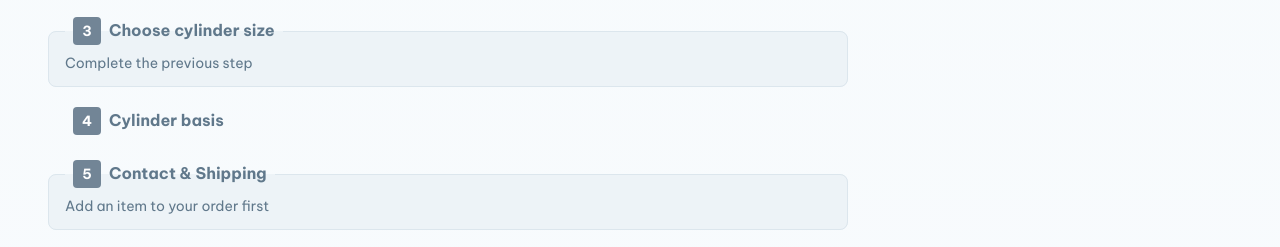
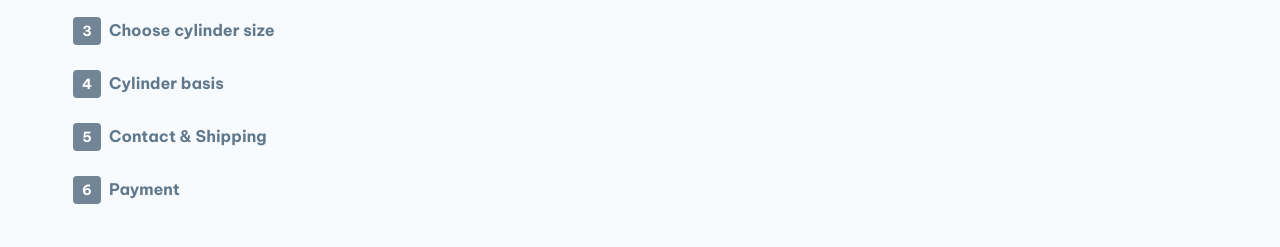
Before and after one commit to thanhtrucNG/calibration-gas-test, a plain HTML site: page index.html in a window 1280 px wide. Shown: the part 1636-1883 px from the top of the page. Drawn offline with Linux system fonts and the light colour scheme.

Commit message:
change catalogue 2

```diff
--- a/src/components/order-completion.js
+++ b/src/components/order-completion.js
@@ -1,4 +1,5 @@
 import { element, icon } from '../lib/dom.js';
+import { markNextLockedStep } from '../lib/locked-steps.js';
 import { language, t } from '../lib/locale.js';
 import { formatPrice } from '../lib/storefront.js';
 import { secureURL } from '../checkout/payment-service.js';
@@ -143,6 +144,7 @@ export function createOrderCompletion(checkout) {
     payment.placeholder.textContent = t(state.shippingUnlocked ? 'Complete Contact & Shipping first' : 'Add an item to your order first');
     setState(shipping, state.shippingUnlocked, state.paymentUnlocked);
     setState(payment, state.paymentUnlocked, p.status === 'confirmed');
+    markNextLockedStep(root.closest('.configurator') ?? document);
     // City / Province follows the selected country (list, free text, or disabled until a country is picked).
     region.setCountry(order.shipping.countryCode && order.shipping.country ? order.shipping.countryCode : '');
     for (const [key, { group, input, error }] of inputs) {
--- a/src/components/product-configurator.js
+++ b/src/components/product-configurator.js
@@ -6,6 +6,7 @@ import { createConfiguratorStep, describeOption } from './configurator-step.js';
 import { createEditionPurchase } from './edition-purchase.js';
 import { createSizeMatrix } from './size-matrix.js';
 import { createOrderCompletion } from './order-completion.js';
+import { markNextLockedStep } from '../lib/locked-steps.js';
 
 export function createProductConfigurator(families, taxonomy, catalogue, mapping, cart, announce, checkout) {
   const engine = createProgressiveFlow(families, catalogue, mapping);
@@ -126,7 +127,7 @@ export function createProductConfigurator(families, taxonomy, catalogue, mapping
         slot.root.querySelector('.step-complete')?.remove();
         slot.root.querySelectorAll('[aria-pressed]').forEach(el => el.setAttribute('aria-pressed', 'false'));
         slot.root.setAttribute('aria-describedby', slot.message.id);
-        slot.message.textContent = t(field === 'config_concept' ? 'Select a product category first' : field === 'product_family_id' ? 'Select a mixture first' : 'Complete the previous step');
+        slot.message.textContent = t(field === 'config_concept' ? 'Select a product category first' : ['product_family_id', 'dimensions_display'].includes(field) ? 'Select a mixture first' : field === 'edition' ? 'Select a cylinder size first' : 'Complete the previous step');
         slot.message.hidden = false;
         // Remove stale purchasable identity, leaving this same container in place.
         slot.root.querySelector('[data-sku]')?.removeAttribute('data-sku');
@@ -160,6 +161,7 @@ export function createProductConfigurator(families, taxonomy, catalogue, mapping
       slot.updateSelection = contents.updateSelection;
       slot.root.replaceChildren(...contents.childNodes, slot.message);
     }
+    markNextLockedStep(section);
     const url = new URL(location.href);
     if (selected) url.searchParams.set('group', selected); else url.searchParams.delete('group');
     history.replaceState(null, '', url);
--- /dev/null
+++ b/src/lib/locked-steps.js
@@ -0,0 +1,12 @@
+// Template §9.5: only the NEXT locked step shows as a card with its unlock hint; every later locked
+// step collapses to a title row. "Next" is decided here, across the whole flow in DOM order, and
+// skipping hidden steps. A CSS sibling rule (`:not(locked) + locked`, `locked:first-child`) cannot do
+// this: hidden steps and the separate Contact & Shipping / Payment block both break it.
+export function markNextLockedStep(scope = document) {
+  let found = false;
+  for (const step of scope.querySelectorAll('.configuration-step')) {
+    const next = !found && step.dataset.state === 'locked' && !step.closest('[hidden]');
+    if (next) found = true;
+    step.toggleAttribute('data-next-locked', next);
+  }
+}
--- a/src/styles/marine-theme.css
+++ b/src/styles/marine-theme.css
@@ -233,12 +233,11 @@ h1, h2, h3 { color: var(--hyperion-navy-950); }
 .configuration-step[data-state='locked'] .locked-message {
   position: absolute; width: 1px; height: 1px; margin: -1px; overflow: hidden; clip-path: inset(50%); white-space: nowrap;
 }
-.configuration-step[data-state='locked']:first-child,
-.configuration-step:not([data-state='locked']) + .configuration-step[data-state='locked'] {
+/* "Next" is set by src/lib/locked-steps.js (data-next-locked), never by sibling selectors — see template §9.5. */
+.configuration-step[data-state='locked'][data-next-locked] {
   padding-block: 8px 12px; border-color: var(--hyperion-border-soft); background: #edf3f7;
 }
-.configuration-step[data-state='locked']:first-child .locked-message,
-.configuration-step:not([data-state='locked']) + .configuration-step[data-state='locked'] .locked-message {
+.configuration-step[data-state='locked'][data-next-locked] .locked-message {
   position: static; width: auto; height: auto; margin: 0; overflow: visible; clip-path: none; white-space: normal;
 }
 
```
Also changed, not shown: src/lib/locale.js, 3 other files.
